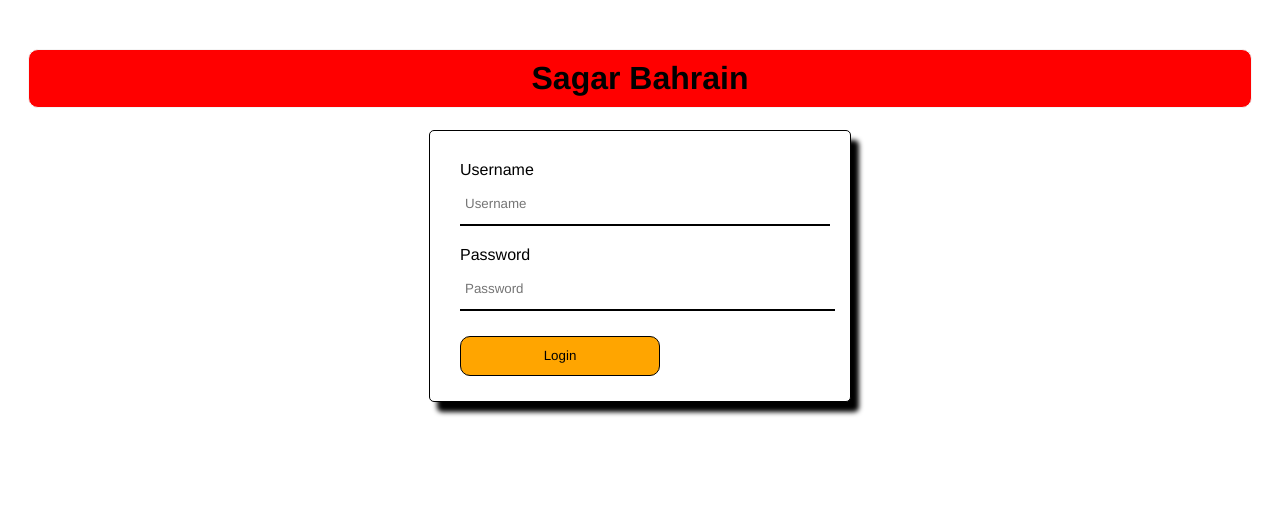
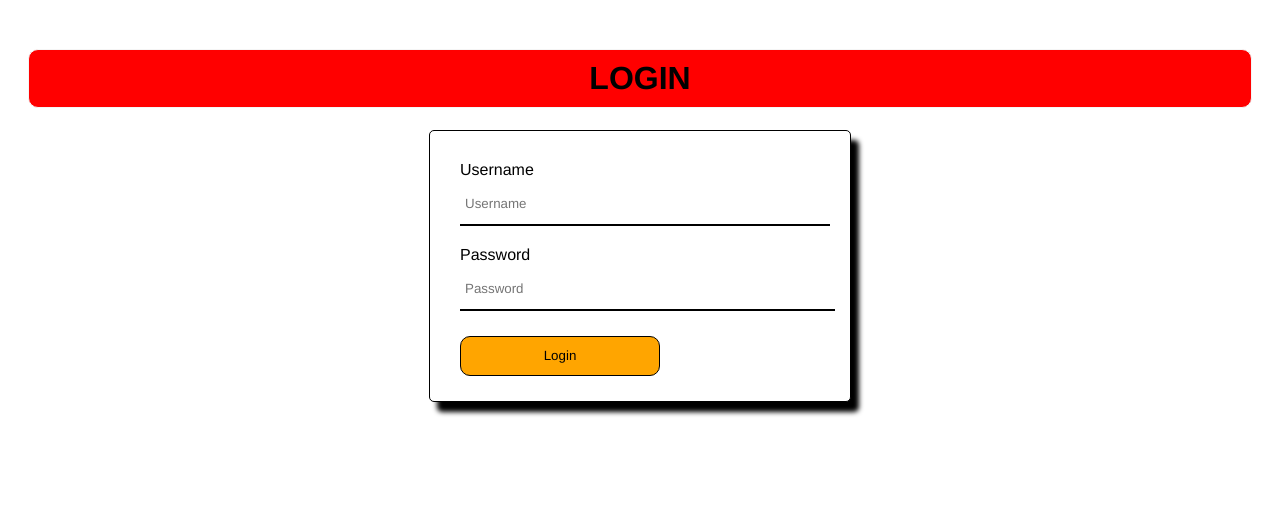
Before and after one commit to SreetilakAjith/sagarlogin, a plain HTML site: page index.html in a window 1280 px wide. Shown: the top 519 px of the page. Drawn offline with Linux system fonts and the light colour scheme.

Commit message:
Update index.html

```diff
--- a/index.html
+++ b/index.html
@@ -8,7 +8,7 @@
     <link rel="icon" href="Dev Logo.jpg">
 </head>
 <body>
-    <h1 id="header" align="center"> Sagar Bahrain</h1>
+    <h1 id="header" align="center"> LOGIN </h1>
 
     <!-- Login Elements-->
 
```
